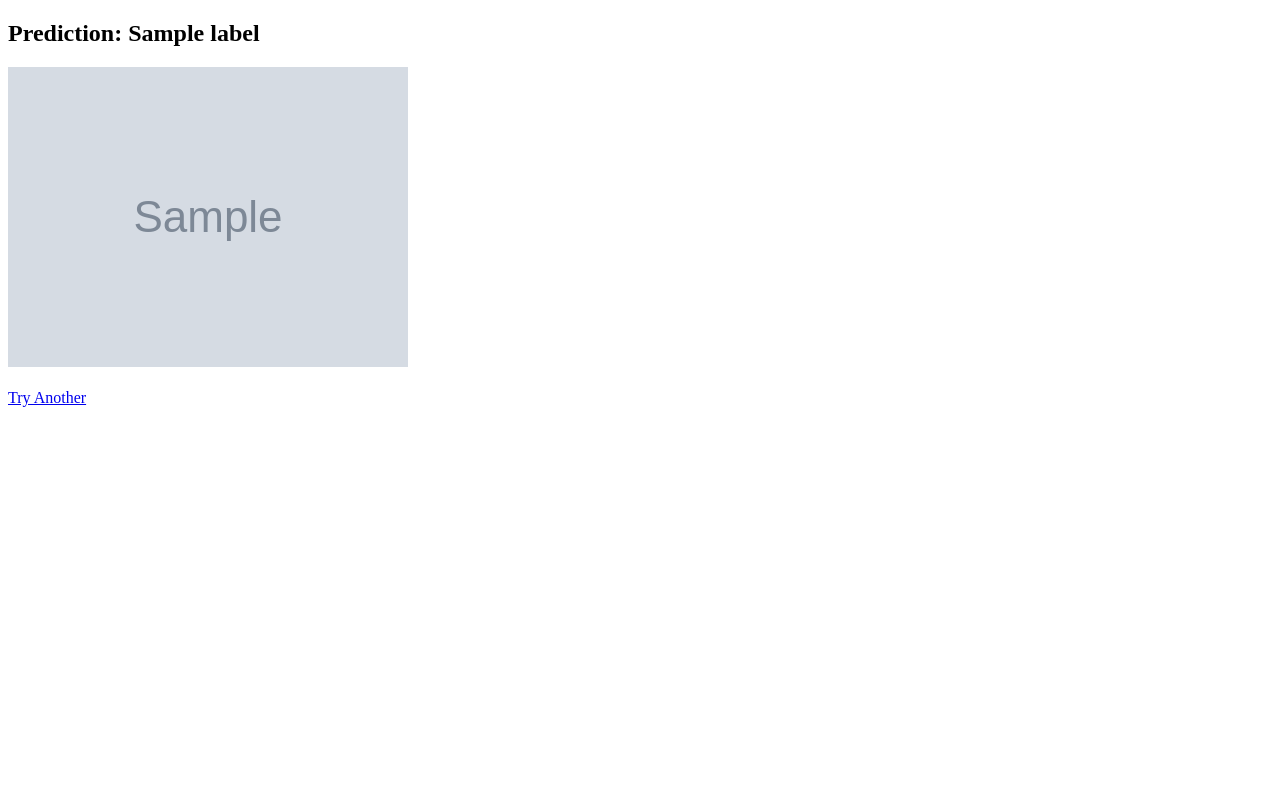
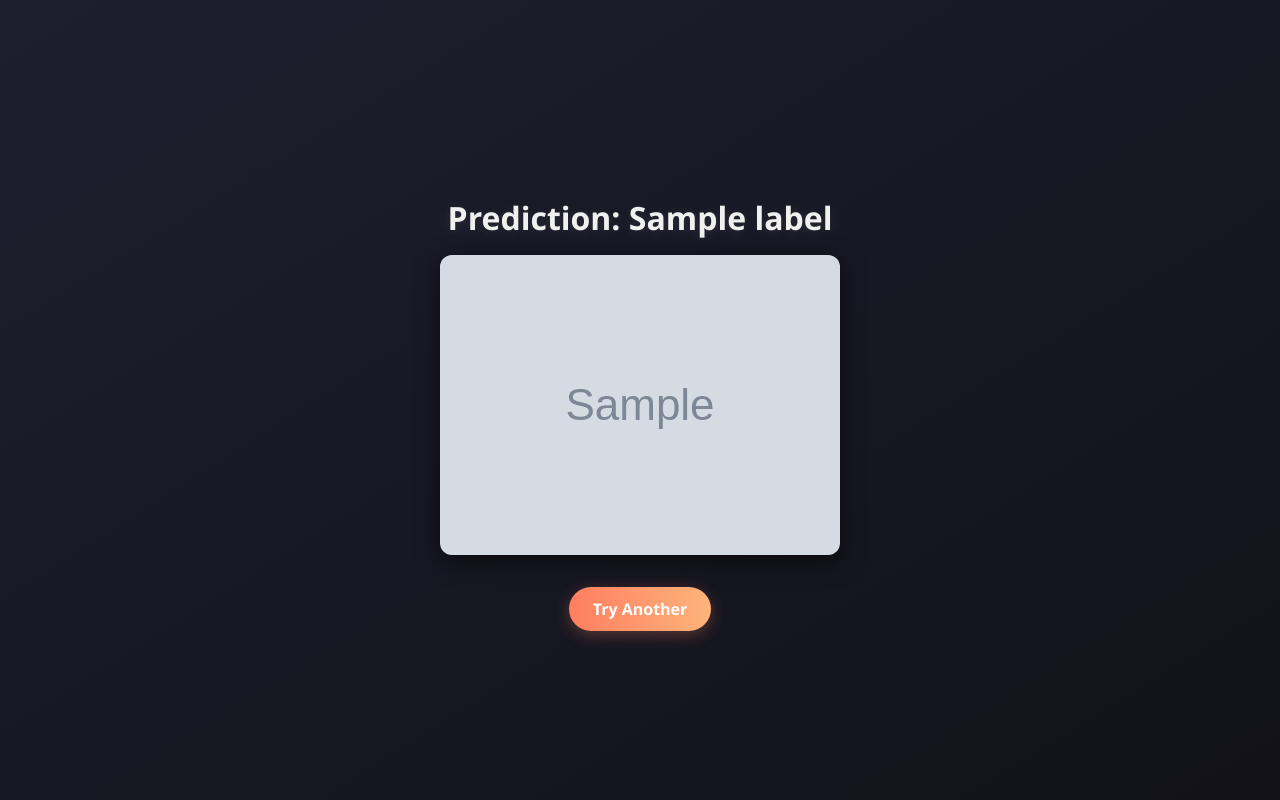
Before and after one commit to SSaiLokesh/CatsAndDogs_ML_Flask_Model, a Flask app: template templates/result.html in a window 1280 px wide. Run offline with Flask 3, Linux system fonts and the light colour scheme; the template is opened without the code that fills it: most values are stand-ins (such as "Sample title", 1, 10 or a date in 2020); grey boxes marked "Sample" are stand-in pictures; parts of the project's set-up code (start-up, migrations or seed data) failed here and were passed over.

Commit message:
Update result.html

```diff
--- a/templates/result.html
+++ b/templates/result.html
@@ -1,12 +1,73 @@
 <!DOCTYPE html>
-<html>
+<html lang="en">
 <head>
-    <title>Prediction Result</title>
+  <meta charset="UTF-8" />
+  <title>Prediction Result</title>
+  <style>
+    body {
+      margin: 0;
+      padding: 0;
+      font-family: 'Segoe UI', sans-serif;
+      background: linear-gradient(to bottom right, #1e1e2f, #121218);
+      color: #f0f0f0;
+      display: flex;
+      flex-direction: column;
+      align-items: center;
+      justify-content: center;
+      height: 100vh;
+      animation: fadeIn 0.8s ease-in;
+    }
+
+    h2 {
+      font-size: 2rem;
+      margin-bottom: 1rem;
+      text-shadow: 0 2px 12px rgba(255, 255, 255, 0.1);
+      animation: slideDown 0.6s ease-out;
+    }
+
+    img {
+      max-height: 300px;
+      border-radius: 12px;
+      box-shadow: 0 6px 25px rgba(0, 0, 0, 0.6);
+      transition: transform 0.4s ease, box-shadow 0.4s ease;
+    }
+
+    img:hover {
+      transform: scale(1.03);
+      box-shadow: 0 8px 30px rgba(255, 255, 255, 0.2);
+    }
+
+    a {
+      margin-top: 2rem;
+      padding: 0.7rem 1.5rem;
+      background: linear-gradient(to right, #ff7e5f, #feb47b);
+      color: #fff;
+      text-decoration: none;
+      border-radius: 30px;
+      font-weight: bold;
+      transition: background 0.3s ease, transform 0.2s ease;
+      box-shadow: 0 4px 15px rgba(255, 126, 95, 0.3);
+    }
+
+    a:hover {
+      background: linear-gradient(to right, #feb47b, #ff7e5f);
+      transform: translateY(-2px);
+    }
+
+    @keyframes fadeIn {
+      from { opacity: 0; }
+      to   { opacity: 1; }
+    }
+
+    @keyframes slideDown {
+      from { transform: translateY(-20px); opacity: 0; }
+      to   { transform: translateY(0); opacity: 1; }
+    }
+  </style>
 </head>
 <body>
-    <h2>Prediction: {{ label }}</h2>
-    <img src="{{ image_url }}" alt="Uploaded Image" style="max-height: 300px;">
-    <br><br>
-    <a href="/">Try Another</a>
+  <h2>Prediction: {{ label }}</h2>
+  <img src="{{ image_url }}" alt="Uploaded Image">
+  <a href="/">Try Another</a>
 </body>
 </html>
```
